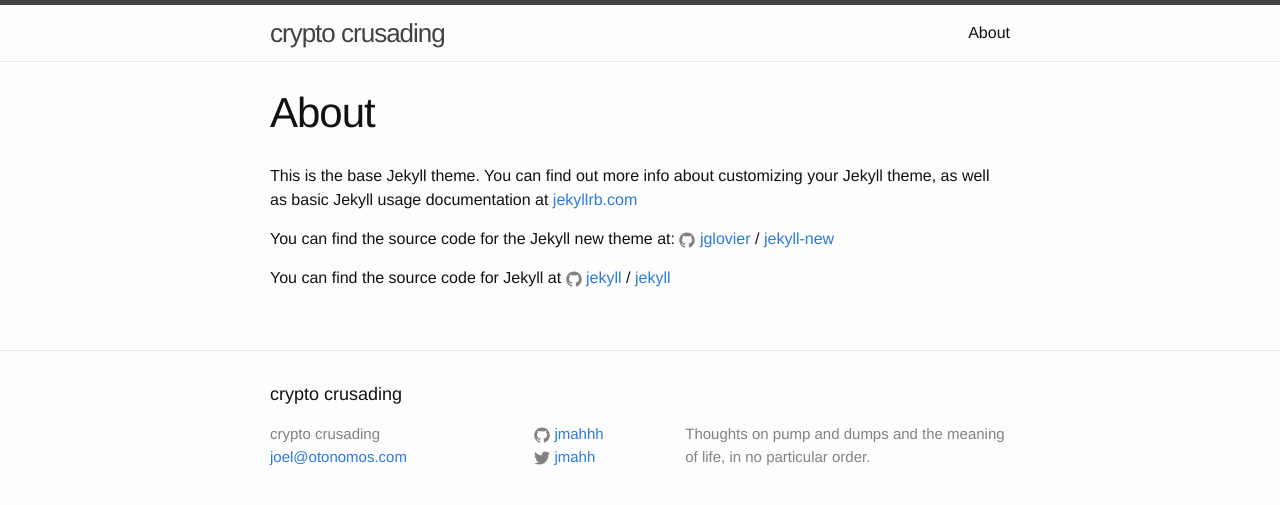
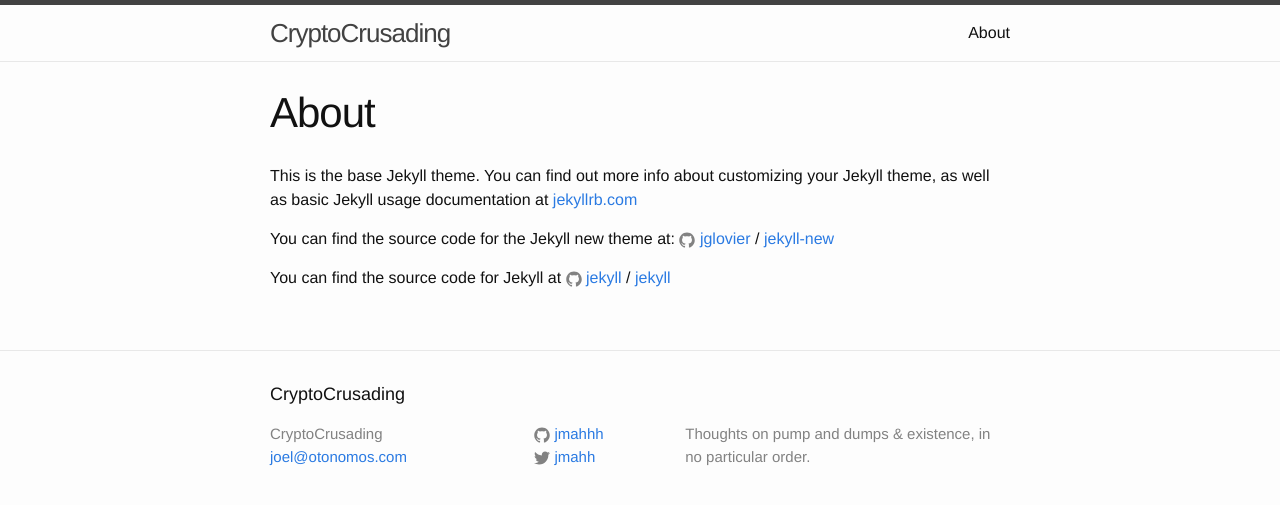
Before and after one commit to jmahhh/jmahhh.github.io, a Jekyll site: the page built from about.md, in a window 1280 px wide. Shown: the top 505 px of the page. Built offline with Jekyll 4.4.1, drawn with Linux system fonts in a browser that asks for light colours.

Commit message:
remove unnecessary pics

```diff
--- a/_config.yml
+++ b/_config.yml
@@ -6,10 +6,10 @@
 # 'jekyll serve'. If you change this file, please restart the server process.
 
 # Site settings
-title: crypto crusading
+title: CryptoCrusading
 email: joel@otonomos.com
 description: > # this means to ignore newlines until "baseurl:"
-  Thoughts on pump and dumps and the meaning of life, in no particular order.
+  Thoughts on pump and dumps & existence, in no particular order.
 baseurl: "" # the subpath of your site, e.g. /blog
 url: "http://yourdomain.com" # the base hostname & protocol for your site
 twitter_username: jmahh
```
Also changed, not shown: 1.jpg (deleted), 2.jpg (deleted), Gemfile.lock, _posts/1.jpg (deleted), 2 other files.
